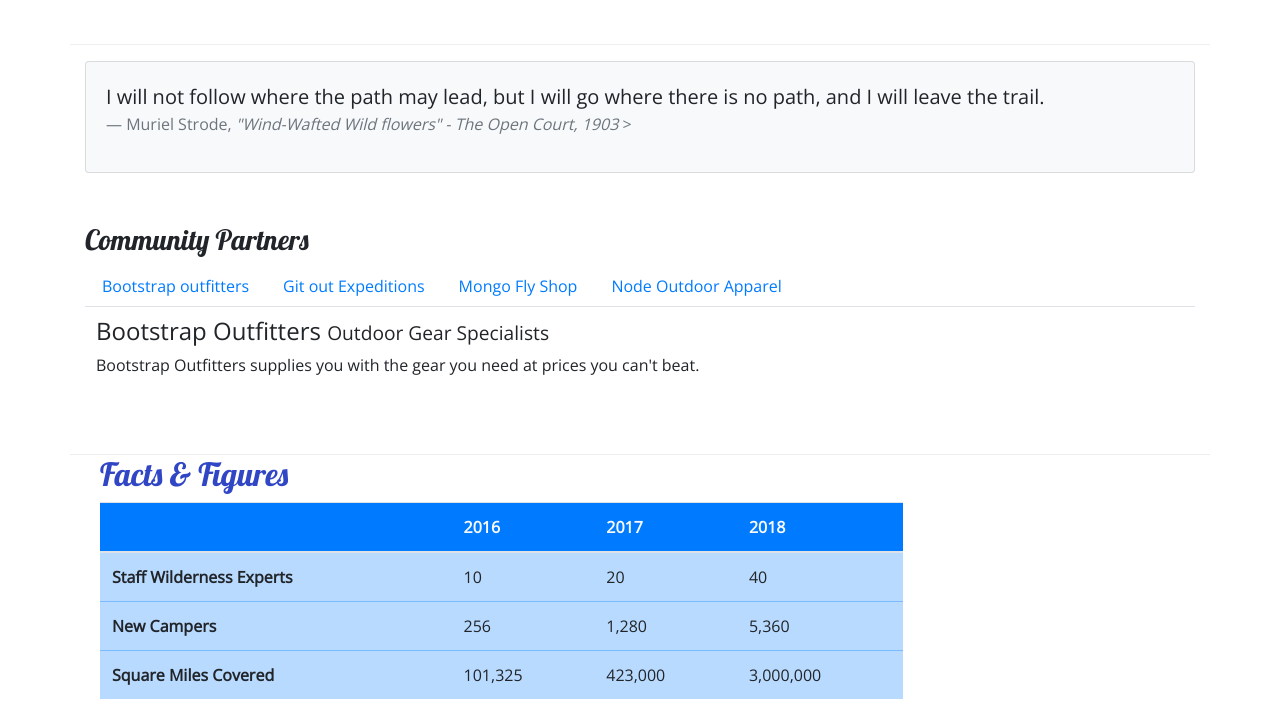
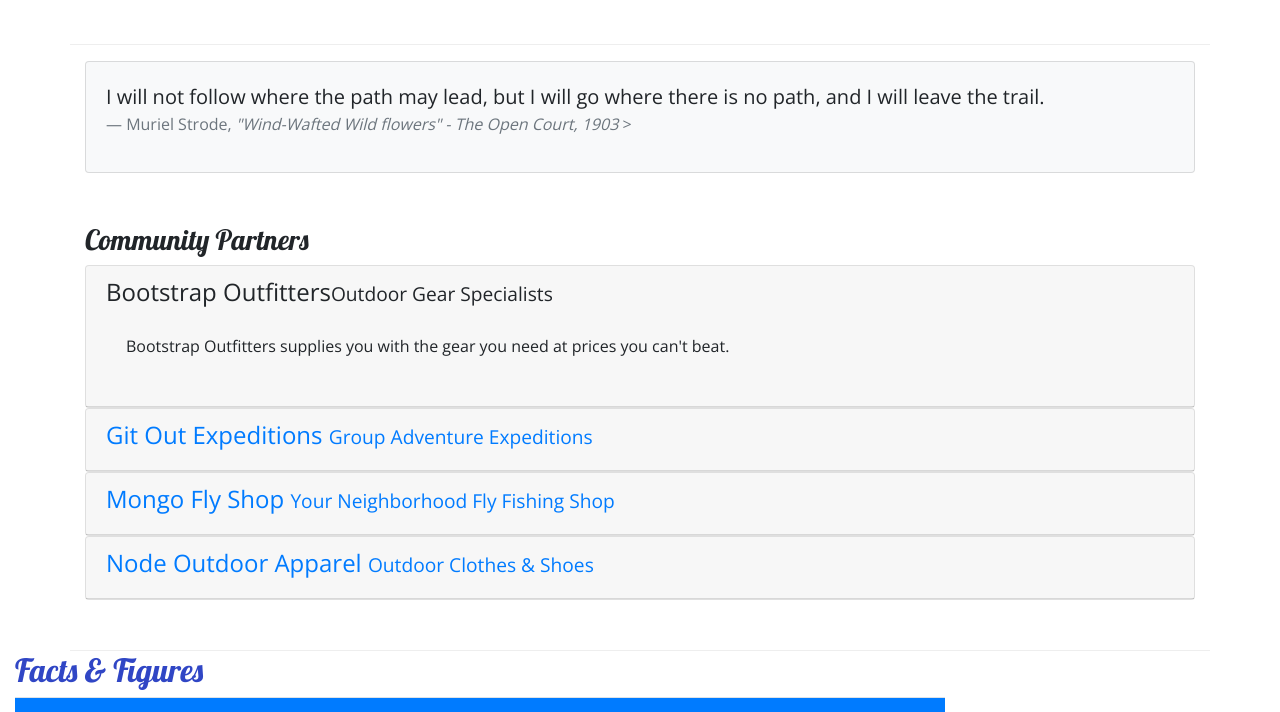
Before and after one commit to johngeigerdev/Nucamp_bootstrap_project, a website: page aboutus.html in a window 1280 px wide. Shown: the part 631-1343 px from the top of the page. Drawn offline with nearby package versions, Linux system fonts and the light colour scheme.

Commit message:
second week 3 commit

```diff
--- a/aboutus.html
+++ b/aboutus.html
@@ -102,28 +102,62 @@
         <div class="row row-content align-items-left">
             <div class="col">
                 <h3>Community Partners</h3>
-                <ul class="nav nav-tabs">
-                    <li class="nav-item"><a class=nav-link active href="#bootstrap" role="tab" data-toggle="tab">Bootstrap outfitters</a></li>
-                    <li class="nav-item"><a class=nav-link href="#git" role="tab" data-toggle="tab">Git out Expeditions</a></li>
-                    <li class="nav-item"><a class=nav-link href="#mongo" role="tab" data-toggle="tab">Mongo Fly Shop</a></li>
-                    <li class="nav-item"><a class=nav-link href="#node" role="tab" data-toggle="tab">Node Outdoor Apparel</a></li>
-                </ul>
-                <div class="tab-content">
-                    <div role="tabpanel" class="tab-pane fade show active" id="bootstrap">
-                        <h4>Bootstrap Outfitters <small>Outdoor Gear Specialists</small></h4>
-                        <p class="d-none d-sm-block">Bootstrap Outfitters supplies you with the gear you need at prices you can't beat.</p>
+                <div id="accordian">
+                    <div class="card">
+                        <div role="tab" class="card-header">
+                            <h4>
+                                <a data-toggle="collapse" data-target="#bootstrap">
+                                    Bootstrap Outfitters<small>Outdoor Gear Specialists</small>
+                                </a>
+                            </h4>
+                            <div class="collapse show" id="bootstrap" data-parent="#accordian">
+                                <div class="card-body">
+                                    <p class="d-none d-sm-block">Bootstrap Outfitters supplies you with the gear you need at prices you can't beat.</p>
+                                </div>
+                            </div>
+                        </div>
                     </div>
-                    <div role="tabpanel" class="tab-pane fade" id="git">
-                        <h4>Git Out Expeditions <small>Group Adventure Expeditions</small></h4>
-                        <p class="d-none d-sm-block">Join Git Out Expeditions to explore new horizons with a group of other adventurers!</p>
+                    <div class="card">
+                        <div role="tab" class="card-header">
+                            <h4>
+                                <a class="collapsed" data-toggle="collapse" data-target="#git">
+                                    Git Out Expeditions <small>Group Adventure Expeditions</small>
+                                </a>
+                            </h4>
+                            <div class="collapse" id="git" data-parent="#accordian">
+                                <div class="card-body">
+                                    <p class="d-none d-sm-block">Join Git Out Expeditions to explore new horizons with a group of other adventurers!</p>
+                                </div>
+                            </div>
+                        </div>
                     </div>
-                    <div role="tabpanel" class="tab-pane fade" id="mongo">
-                        <h4>Mongo Fly Shop <small>Your Neighborhood Fly Fishing Shop</small></h4>
-                        <p class="d-none d-sm-block">Need a new fishing pole, a tacklebox, or flies of all kinds? Stop by Mongo Fly Shop.</p>
+                    <div class="card">
+                        <div role="tab" class="card-header">
+                            <h4>
+                                <a class="collapsed" data-toggle="collapse" data-target="#mongo">
+                                    Mongo Fly Shop <small>Your Neighborhood Fly Fishing Shop</small>
+                                </a>
+                            </h4>
+                            <div class="collapse" id="mongo" data-parent="#accordian">
+                                <div class="card-body">
+                                    <p class="d-none d-sm-block">Need a new fishing pole, a tacklebox, or flies of all kinds? Stop by Mongo Fly Shop.</p>
+                                </div>
+                            </div>
+                        </div>
                     </div>
-                    <div role="tabpanel" class="tab-pane fade" id="node">
-                        <h4>Node Outdoor Apparel <small>Outdoor Clothes & Shoes</small></h4>
-                        <p class="d-none d-sm-block">From polar fleeces to swimsuits, hiking boots to waders, a visit to Node will be sure to get you covered.</p>
+                    <div class="card">
+                        <div role="tab" class="card-header">
+                            <h4>
+                                <a class="collapsed" data-toggle="collapse" data-target="#node">
+                                    Node Outdoor Apparel <small>Outdoor Clothes & Shoes</small>
+                                </a>
+                            </h4>
+                            <div class="collapse" id="node" data-parent="#accordian">
+                                <div class="card-body"></div>
+                                    <p class="d-none d-sm-block">From polar fleeces to swimsuits, hiking boots to waders, a visit to Node will be sure to get you covered.</p>
+                                </div>
+                            </div>
+                        </div>
                     </div>
                 </div>
             </div>
```
